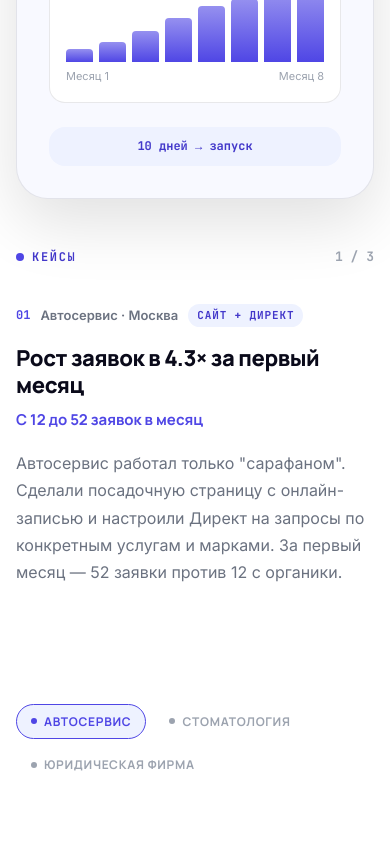
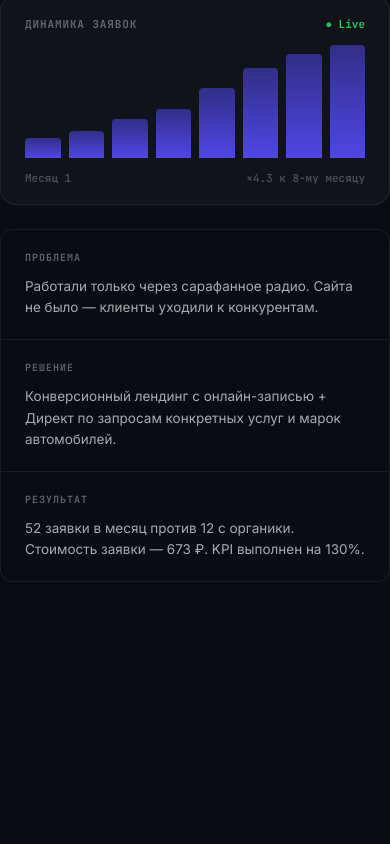
Before and after one commit to immoprnc-create/velox-merged, a Nuxt app: page / in a window 390 px wide. Shown: the part 7220-8064 px from the top of the page. Built offline with nearby package versions, Linux system fonts and the light colour scheme.

Commit message:
Update app/components/CasesSection.vue

```diff
--- a/app/components/CasesSection.vue
+++ b/app/components/CasesSection.vue
@@ -1,58 +1,73 @@
 <script setup lang="ts">
 const CASES = [
   {
-    num:    '01',
-    tag:    'Автосервис · Москва',
-    title:  'Рост заявок в 4.3× за первый месяц',
-    result: 'С 12 до 52 заявок в месяц',
-    budget: '35 000 ₽/мес',
-    lead:   '673 ₽',
-    cr:     '5.1%',
-    duration: '10 дней → запуск',
-    body:   'Автосервис работал только "сарафаном". Сделали посадочную страницу с онлайн-записью и настроили Директ на запросы по конкретным услугам и марками. За первый месяц — 52 заявки против 12 с органики.',
-    accent: '#4F46E5',
-    label:  'Сайт + Директ',
+    num:         '01',
+    tag:         'Автосервис',
+    city:        'Москва',
+    service:     'Сайт + Директ',
+    title:       'Рост заявок в 4.3× за первый месяц',
+    metric:      '4.3×',
+    metricLabel: 'рост заявок',
+    problem:     'Работали только через сарафанное радио. Сайта не было — клиенты уходили к конкурентам.',
+    solution:    'Конверсионный лендинг с онлайн-записью + Директ по запросам конкретных услуг и марок автомобилей.',
+    result:      '52 заявки в месяц против 12 с органики. Стоимость заявки — 673 ₽. KPI выполнен на 130%.',
+    accent:      '#4F46E5',
+    bars:        [18, 24, 35, 44, 62, 80, 92, 100],
   },
   {
-    num:    '02',
-    tag:    'Стоматология · Тула',
-    title:  'Снизили стоимость пациента с 4 200 до 910 ₽',
-    result: 'Экономия 78% на привлечении',
-    budget: '60 000 ₽/мес',
-    lead:   '910 ₽',
-    cr:     '4.7%',
-    duration: '10 дней → запуск',
-    body:   'Клиника вела Директ самостоятельно через агентство по 14% комиссии, заявки выходили по 4 200 ₽. Перенастроили структуру кампаний, внедрили минус-слова и конверсионный лендинг. Стоимость пациента упала в 4.6×.',
-    accent: '#7C3AED',
-    label:  'Сайт + Директ',
+    num:         '02',
+    tag:         'Стоматология',
+    city:        'Тула',
+    service:     'Сайт + Директ',
+    title:       'Стоимость пациента снизилась с 4 200 до 910 ₽',
+    metric:      '−78%',
+    metricLabel: 'стоимость заявки',
+    problem:     'Директ вёл подрядчик по 14% комиссии. Заявки выходили по 4 200 ₽ — невыгодно для клиники.',
+    solution:    'Перестроили структуру кампаний, внедрили минус-слова и новый конверсионный лендинг.',
+    result:      'Стоимость пациента упала в 4.6×. Экономия на привлечении — 78%. Выход на окупаемость за 5 дней.',
+    accent:      '#0891B2',
+    bars:        [100, 88, 72, 55, 42, 32, 24, 21],
   },
   {
-    num:    '03',
-    tag:    'Юридическая фирма · Краснодар',
-    title:  'Поток заявок без холодных звонков',
-    result: '28 горячих обращений в месяц',
-    budget: '45 000 ₽/мес',
-    lead:   '1 607 ₽',
-    cr:     '3.8%',
-    duration: '10 дней → запуск',
-    body:   'Адвокатское бюро полностью строилось на рекомендациях. Запустили сайт с акцентом на конкретные категории дел + Директ по семантике "нужен адвокат + город". Получают 28 входящих обращений ежемесячно.',
-    accent: '#0891B2',
-    label:  'Полная система',
+    num:         '03',
+    tag:         'Юридическая фирма',
+    city:        'Краснодар',
+    service:     'Полная система',
+    title:       'Поток горячих заявок без холодных звонков',
+    metric:      '28',
+    metricLabel: 'заявок в месяц',
+    problem:     'Адвокатское бюро строилось только на рекомендациях. Нет предсказуемого потока входящих клиентов.',
+    solution:    'Сайт с фокусом на конкретные категории дел + Директ по семантике «нужен адвокат + город».',
+    result:      '28 горячих обращений ежемесячно. Стоимость — 1 607 ₽/заявка. Без единого холодного звонка.',
+    accent:      '#7C3AED',
+    bars:        [0, 12, 22, 25, 28, 29, 30, 28],
   },
 ]
 
-const root     = ref<HTMLElement | null>(null)
-const active   = ref(0)
+const cardsRoot  = ref<HTMLElement | null>(null)
+const progress   = ref(0)
+
+const active = computed(() =>
+  Math.min(CASES.length - 1, Math.floor(progress.value * CASES.length))
+)
 
 function onScroll() {
-  if (!root.value) return
-  const { top, height } = root.value.getBoundingClientRect()
-  const vh = window.innerHeight
-  const scrolled = -top
-  const total = height - vh
-  if (scrolled <= 0) { active.value = 0; return }
-  if (scrolled >= total) { active.value = CASES.length - 1; return }
-  active.value = Math.min(Math.floor(scrolled / (total / CASES.length)), CASES.length - 1)
+  const el = cardsRoot.value
+  if (!el) return
+  const { top, height } = el.getBoundingClientRect()
+  const scrollable = height - window.innerHeight
+  const scrolled   = -top
+  if (scrolled <= 0) { progress.value = 0; return }
+  if (scrolled >= scrollable) { progress.value = 1; return }
+  progress.value = scrolled / scrollable
+}
+
+function cardY(i: number) {
+  if (i === 0) return 0
+  const phase = progress.value * CASES.length
+  if (phase < i) return 100
+  const t = Math.min(1, phase - i)
+  return Math.round(100 * (1 - t) * 100) / 100
 }
 
 onMounted(() => {
@@ -67,369 +82,324 @@ onUnmounted(() => {
 </script>
 
 <template>
-  <section ref="root" class="cases" id="cases">
-    <div class="cases__sticky">
-      <div class="container cases__inner">
+  <section class="cases" id="cases">
 
-        <!-- Left: case text -->
-        <div class="cases__text">
-          <div class="cases__header">
-            <span class="section-tag">Кейсы</span>
-            <div class="cases__counter">
-              {{ active + 1 }} / {{ CASES.length }}
+    <!-- Section header (scrolls away naturally) -->
+    <div class="cases__head">
+      <div class="container">
+        <span class="section-tag cases__section-tag">Избранные кейсы</span>
+        <div class="cases__head-row">
+          <h2 class="section-title cases__title">Результаты в цифрах</h2>
+          <span class="cases__counter">
+            {{ String(active + 1).padStart(2, '0') }} / {{ String(CASES.length).padStart(2, '0') }}
+          </span>
+        </div>
       </div>
     </div>
 
-          <div class="cases__scenes" style="position:relative;min-height:360px">
-            <TransitionGroup name="case-slide" tag="div">
+    <!-- Scroll-driven cards stack -->
+    <div
+      ref="cardsRoot"
+      class="cases__scroll"
+      :style="{ height: `calc(100vh * ${CASES.length + 1})` }"
+    >
+      <div class="cases__viewport">
         <div
           v-for="(c, i) in CASES"
-                v-show="active === i"
-                :key="i"
-                class="cases__scene"
+          :key="c.num"
+          class="cases__card"
+          :style="{ transform: `translateY(${cardY(i)}%)`, zIndex: i + 1 }"
         >
-                <div class="cases__tag-row">
-                  <span class="cases__num">{{ c.num }}</span>
-                  <span class="cases__industry">{{ c.tag }}</span>
-                  <span class="cases__label">{{ c.label }}</span>
+          <div class="container cases__card-inner">
+
+            <!-- Top row: meta + metric -->
+            <div class="cases__card-top">
+              <div class="cases__card-meta">
+                <div class="cases__tags-row">
+                  <span class="cases__tag-badge">{{ c.tag }}</span>
+                  <span class="cases__city-badge">{{ c.city }}</span>
+                  <span class="cases__service-badge">{{ c.service }}</span>
                 </div>
-
-                <h2 class="cases__title">{{ c.title }}</h2>
-                <p class="cases__result">{{ c.result }}</p>
-                <p class="cases__body">{{ c.body }}</p>
+                <h3 class="cases__card-title">{{ c.title }}</h3>
+                <div class="cases__underline" :style="{ background: c.accent }" />
               </div>
-            </TransitionGroup>
-          </div>
-
-          <!-- Step nav -->
-          <div class="cases__nav">
-            <button
-              v-for="(c, i) in CASES"
-              :key="i"
-              class="cases__nav-btn"
-              :class="{ 'is-active': active === i }"
-              @click="() => {
-                if (!root) return;
-                const vh = window.innerHeight;
-                const total = root.offsetHeight - vh;
-                const target = window.scrollY + root.getBoundingClientRect().top + (i / CASES.length) * total + 1;
-                window.scrollTo({ top: target, behavior: 'smooth' });
-              }"
-            >
-              <span class="cases__nav-dot" />
-              {{ c.tag.split('·')[0].trim() }}
-            </button>
+              <div class="cases__big-metric">
+                <span class="cases__big-val" :style="{ color: c.accent }">{{ c.metric }}</span>
+                <span class="cases__big-lbl">{{ c.metricLabel }}</span>
               </div>
             </div>
 
-        <!-- Right: metrics card -->
-        <div class="cases__card-wrap">
-          <Transition name="card-fade" mode="out-in">
-            <div :key="active" class="cases__card">
-              <div class="cases__card-top">
-                <span class="cases__card-tag">{{ CASES[active].tag }}</span>
+            <!-- Visual: bar chart mock -->
+            <div class="cases__visual">
+              <div class="cases__vis-top">
+                <span class="cases__vis-label">Динамика заявок</span>
+                <span class="cases__vis-live">● Live</span>
               </div>
-
-              <div class="cases__metrics">
-                <div class="cases__metric">
-                  <span class="cases__metric-val">{{ CASES[active].lead }}</span>
-                  <span class="cases__metric-lbl">Стоимость заявки</span>
+              <div class="cases__bars">
+                <div
+                  v-for="(h, bi) in c.bars"
+                  :key="bi"
+                  class="cases__bar"
+                  :style="{ height: h + '%', background: `linear-gradient(to top, ${c.accent}, ${c.accent}88)` }"
+                />
               </div>
-                <div class="cases__metric">
-                  <span class="cases__metric-val">{{ CASES[active].cr }}</span>
-                  <span class="cases__metric-lbl">Конверсия сайта</span>
-                </div>
-                <div class="cases__metric">
-                  <span class="cases__metric-val">{{ CASES[active].budget }}</span>
-                  <span class="cases__metric-lbl">Бюджет Директ</span>
-                </div>
-                <div class="cases__metric">
-                  <span class="cases__metric-val">10 дн</span>
-                  <span class="cases__metric-lbl">До запуска</span>
+              <div class="cases__vis-footer">
+                <span>Месяц 1</span>
+                <span>{{ c.num === '01' ? '×4.3 к 8-му месяцу' : c.num === '02' ? '−78% стоимость лида' : '28 заявок/мес' }}</span>
               </div>
             </div>
 
-              <!-- Mini bar chart — relative values -->
-              <div class="cases__chart">
-                <div class="cases__chart-label">Динамика заявок</div>
-                <div class="cases__bars">
-                  <div
-                    v-for="(h, bi) in [18, 28, 44, 62, 78, 88, 96, 100]"
-                    :key="bi"
-                    class="cases__bar"
-                    :style="{ height: h + '%', background: `linear-gradient(to top, ${CASES[active].accent}, ${CASES[active].accent}99)` }"
-                  />
+            <!-- Bottom: 3-col ПРОБЛЕМА / РЕШЕНИЕ / РЕЗУЛЬТАТ -->
+            <div class="cases__cols">
+              <div class="cases__col">
+                <div class="cases__col-head">Проблема</div>
+                <p class="cases__col-text">{{ c.problem }}</p>
               </div>
-                <div class="cases__chart-footer">
-                  <span>Месяц 1</span>
-                  <span>Месяц 8</span>
+              <div class="cases__col">
+                <div class="cases__col-head">Решение</div>
+                <p class="cases__col-text">{{ c.solution }}</p>
               </div>
+              <div class="cases__col">
+                <div class="cases__col-head">Результат</div>
+                <p class="cases__col-text">{{ c.result }}</p>
               </div>
-
-              <div class="cases__badge">
-                <span>{{ CASES[active].duration }}</span>
-              </div>
-            </div>
-          </Transition>
             </div>
 
           </div>
         </div>
+      </div>
+    </div>
+
   </section>
 </template>
 
 <style scoped>
 .cases {
-  height: 300vh;
-  position: relative;
-  background: var(--bg);
-}
-.cases__sticky {
-  position: sticky;
-  top: 0;
-  height: 100vh;
-  display: flex;
-  align-items: center;
-  border-top: 1px solid var(--line);
-  overflow: hidden;
+  background: #0A0C14;
+  color: #F4F4F5;
 }
 
-.cases__inner {
-  display: grid;
-  grid-template-columns: 1fr 1fr;
-  gap: 72px;
-  align-items: center;
+/* Section header */
+.cases__head {
+  padding: 80px 0 48px;
+  border-bottom: 1px solid rgba(255, 255, 255, 0.07);
 }
+.cases__section-tag { color: rgba(255, 255, 255, 0.45); }
+.cases__section-tag::before { background: rgba(255, 255, 255, 0.45); }
 
-/* Left */
-.cases__header {
+.cases__head-row {
   display: flex;
-  align-items: center;
+  align-items: flex-end;
   justify-content: space-between;
-  margin-bottom: 36px;
+  gap: 24px;
+  margin-top: 14px;
+}
+.cases__title {
+  color: #F4F4F5;
+  margin-bottom: 0;
 }
 .cases__counter {
   font-family: var(--font-mono);
   font-size: 13px;
   font-weight: 700;
-  color: var(--ink-faint);
+  color: rgba(255, 255, 255, 0.3);
+  flex-shrink: 0;
 }
 
-.cases__scene {
+/* Scroll area */
+.cases__scroll {
+  position: relative;
+}
+
+/* Sticky viewport */
+.cases__viewport {
+  position: sticky;
+  top: 0;
+  height: 100vh;
+  overflow: hidden;
+}
+
+/* Individual cards */
+.cases__card {
+  position: absolute;
+  inset: 0;
+  background: #0A0C14;
+  display: flex;
+  align-items: stretch;
+  will-change: transform;
+  transition: none;
+}
+.cases__card-inner {
+  width: 100%;
   display: flex;
   flex-direction: column;
-  gap: 0;
-  position: absolute;
-  width: 100%;
+  justify-content: space-between;
+  padding-top: 40px;
+  padding-bottom: 32px;
+  gap: 24px;
 }
-.cases__tag-row {
+
+/* Top row */
+.cases__card-top {
   display: flex;
+  align-items: flex-start;
+  justify-content: space-between;
+  gap: 32px;
+}
+.cases__card-meta {
+  display: flex;
+  flex-direction: column;
+  gap: 12px;
+  flex: 1;
+}
+.cases__tags-row {
+  display: flex;
+  gap: 8px;
   align-items: center;
-  gap: 10px;
-  margin-bottom: 18px;
   flex-wrap: wrap;
 }
-.cases__num {
+.cases__tag-badge,
+.cases__city-badge,
+.cases__service-badge {
+  font-family: var(--font-mono);
+  font-size: 10px;
+  font-weight: 700;
+  letter-spacing: 0.1em;
+  text-transform: uppercase;
+  padding: 4px 12px;
+  border-radius: 100px;
+  border: 1px solid rgba(255, 255, 255, 0.12);
+  color: rgba(255, 255, 255, 0.5);
+}
+.cases__card-title {
+  font-family: var(--font-head);
+  font-size: clamp(22px, 2.8vw, 38px);
+  font-weight: 900;
+  line-height: 1.2;
+  letter-spacing: -0.02em;
+  color: #F4F4F5;
+}
+.cases__underline {
+  height: 3px;
+  width: 80px;
+  border-radius: 2px;
+  opacity: 0.85;
+}
+
+/* Big metric */
+.cases__big-metric {
+  display: flex;
+  flex-direction: column;
+  align-items: flex-end;
+  gap: 6px;
+  flex-shrink: 0;
+  text-align: right;
+}
+.cases__big-val {
+  font-family: var(--font-head);
+  font-size: clamp(40px, 5vw, 64px);
+  font-weight: 900;
+  line-height: 1;
+  letter-spacing: -0.03em;
+}
+.cases__big-lbl {
   font-family: var(--font-mono);
   font-size: 12px;
   font-weight: 700;
-  color: var(--accent);
-}
-.cases__industry {
-  font-size: 13px;
-  font-weight: 600;
-  color: var(--ink-soft);
-}
-.cases__label {
-  font-family: var(--font-mono);
-  font-size: 11px;
-  font-weight: 700;
+  letter-spacing: 0.08em;
   text-transform: uppercase;
-  letter-spacing: 0.08em;
-  color: var(--accent-deep);
-  padding: 3px 9px;
-  border-radius: 100px;
-  background: var(--accent-soft);
+  color: rgba(255, 255, 255, 0.4);
 }
 
-.cases__title {
-  font-family: var(--font-head);
-  font-size: clamp(22px, 2.5vw, 34px);
-  font-weight: 800;
-  letter-spacing: -0.02em;
-  color: var(--ink);
-  margin-bottom: 10px;
-  line-height: 1.2;
-}
-.cases__result {
-  font-family: var(--font-head);
-  font-size: 15px;
-  font-weight: 700;
-  color: var(--accent);
-  margin-bottom: 18px;
-}
-.cases__body {
-  font-size: 16px;
-  line-height: 1.7;
-  color: var(--ink-soft);
-  max-width: 480px;
-}
-
-/* Nav */
-.cases__nav {
-  display: flex;
-  gap: 8px;
-  margin-top: 40px;
-  flex-wrap: wrap;
-}
-.cases__nav-btn {
-  display: inline-flex;
-  align-items: center;
-  gap: 7px;
-  font-family: var(--font-head);
-  font-size: 12px;
-  font-weight: 700;
-  text-transform: uppercase;
-  letter-spacing: 0.06em;
-  color: var(--ink-faint);
-  padding: 7px 14px;
-  border-radius: 100px;
-  border: 1.5px solid transparent;
-  background: transparent;
-  cursor: pointer;
-  transition: all var(--transition);
-}
-.cases__nav-btn:hover { color: var(--accent); border-color: var(--accent); }
-.cases__nav-btn.is-active {
-  color: var(--accent);
-  border-color: var(--accent);
-  background: var(--accent-soft);
-}
-.cases__nav-dot {
-  width: 6px; height: 6px;
-  border-radius: 50%;
-  background: currentColor;
-  flex-shrink: 0;
-}
-
-/* Right: metrics card */
-.cases__card-wrap { display: flex; align-items: center; }
-.cases__card {
-  width: 100%;
-  border-radius: var(--radius-xl);
-  border: 1.5px solid var(--line);
-  background: var(--bg-soft);
-  padding: 32px;
-  box-shadow: var(--shadow-xl);
+/* Visual / bar chart */
+.cases__visual {
+  flex: 1;
+  min-height: 0;
+  border-radius: 16px;
+  border: 1px solid rgba(255, 255, 255, 0.07);
+  background: rgba(255, 255, 255, 0.03);
+  padding: 20px 24px 16px;
   display: flex;
   flex-direction: column;
-  gap: 24px;
+  gap: 12px;
+  overflow: hidden;
 }
-
-.cases__card-top { display: flex; }
-.cases__card-tag {
+.cases__vis-top {
+  display: flex;
+  align-items: center;
+  justify-content: space-between;
+}
+.cases__vis-label {
   font-family: var(--font-mono);
   font-size: 11px;
   font-weight: 700;
   letter-spacing: 0.08em;
   text-transform: uppercase;
-  color: var(--ink-soft);
-  padding: 4px 10px;
-  background: var(--bg);
-  border: 1px solid var(--line2);
-  border-radius: 100px;
+  color: rgba(255, 255, 255, 0.35);
 }
-
-.cases__metrics {
-  display: grid;
-  grid-template-columns: 1fr 1fr;
-  gap: 12px;
-}
-.cases__metric {
-  display: flex;
-  flex-direction: column;
-  gap: 4px;
-  padding: 14px 16px;
-  background: var(--bg);
-  border-radius: var(--radius);
-  border: 1px solid var(--line);
-}
-.cases__metric-val {
-  font-family: var(--font-head);
-  font-size: 22px;
-  font-weight: 800;
-  color: var(--accent);
-}
-.cases__metric-lbl {
-  font-size: 12px;
-  color: var(--ink-soft);
-  font-weight: 600;
-}
-
-/* Chart */
-.cases__chart {
-  background: var(--bg);
-  border-radius: var(--radius);
-  border: 1px solid var(--line);
-  padding: 16px;
-}
-.cases__chart-label {
+.cases__vis-live {
   font-family: var(--font-mono);
   font-size: 11px;
   font-weight: 700;
-  letter-spacing: 0.06em;
-  text-transform: uppercase;
-  color: var(--ink-soft);
-  margin-bottom: 12px;
+  color: #22C55E;
 }
 .cases__bars {
+  flex: 1;
   display: flex;
   align-items: flex-end;
-  gap: 6px;
-  height: 72px;
+  gap: 8px;
 }
 .cases__bar {
   flex: 1;
   border-radius: 4px 4px 0 0;
-  transition: height 0.6s cubic-bezier(0.34, 1.56, 0.64, 1);
+  min-height: 4px;
 }
-.cases__chart-footer {
+.cases__vis-footer {
   display: flex;
   justify-content: space-between;
-  margin-top: 6px;
+  font-family: var(--font-mono);
   font-size: 11px;
-  color: var(--ink-faint);
+  color: rgba(255, 255, 255, 0.25);
+  font-weight: 600;
 }
 
-.cases__badge {
-  display: flex;
-  justify-content: center;
-  padding: 10px;
-  background: var(--accent-soft);
-  border-radius: var(--radius);
+/* 3-col bottom */
+.cases__cols {
+  display: grid;
+  grid-template-columns: repeat(3, 1fr);
+  gap: 0;
+  border: 1px solid rgba(255, 255, 255, 0.07);
+  border-radius: 12px;
+  overflow: hidden;
+  flex-shrink: 0;
+}
+.cases__col {
+  padding: 20px 24px;
+  border-right: 1px solid rgba(255, 255, 255, 0.07);
+}
+.cases__col:last-child { border-right: none; }
+.cases__col-head {
   font-family: var(--font-mono);
-  font-size: 12px;
+  font-size: 10px;
   font-weight: 700;
-  color: var(--accent-deep);
+  letter-spacing: 0.1em;
+  text-transform: uppercase;
+  color: rgba(255, 255, 255, 0.35);
+  margin-bottom: 10px;
+}
+.cases__col-text {
+  font-size: 13.5px;
+  line-height: 1.6;
+  color: rgba(255, 255, 255, 0.65);
 }
 
-/* Transitions */
-.case-slide-enter-active, .case-slide-leave-active {
-  transition: opacity 0.28s ease, transform 0.28s ease;
-  position: absolute; width: 100%;
-}
-.case-slide-enter-from { opacity: 0; transform: translateY(20px); }
-.case-slide-leave-to   { opacity: 0; transform: translateY(-20px); }
-
-.card-fade-enter-active, .card-fade-leave-active { transition: opacity 0.3s ease, transform 0.3s ease; }
-.card-fade-enter-from { opacity: 0; transform: translateY(12px); }
-.card-fade-leave-to   { opacity: 0; transform: translateY(-12px); }
-
-@media (max-width: 900px) {
-  .cases { height: auto; }
-  .cases__sticky { position: relative; height: auto; padding: 72px 0; }
-  .cases__inner  { grid-template-columns: 1fr; gap: 48px; }
-  .cases__card-wrap { order: -1; }
-  .cases__scene { position: relative; }
+@media (max-width: 760px) {
+  .cases__card-top { flex-direction: column; gap: 16px; }
+  .cases__big-metric { align-items: flex-start; text-align: left; }
+  .cases__cols { grid-template-columns: 1fr; }
+  .cases__col { border-right: none; border-bottom: 1px solid rgba(255, 255, 255, 0.07); }
+  .cases__col:last-child { border-bottom: none; }
+  .cases__card-title { font-size: 22px; }
+  .cases__big-val { font-size: 40px; }
 }
 </style>
```
Lines whose indentation alone changed are shown as unchanged.
